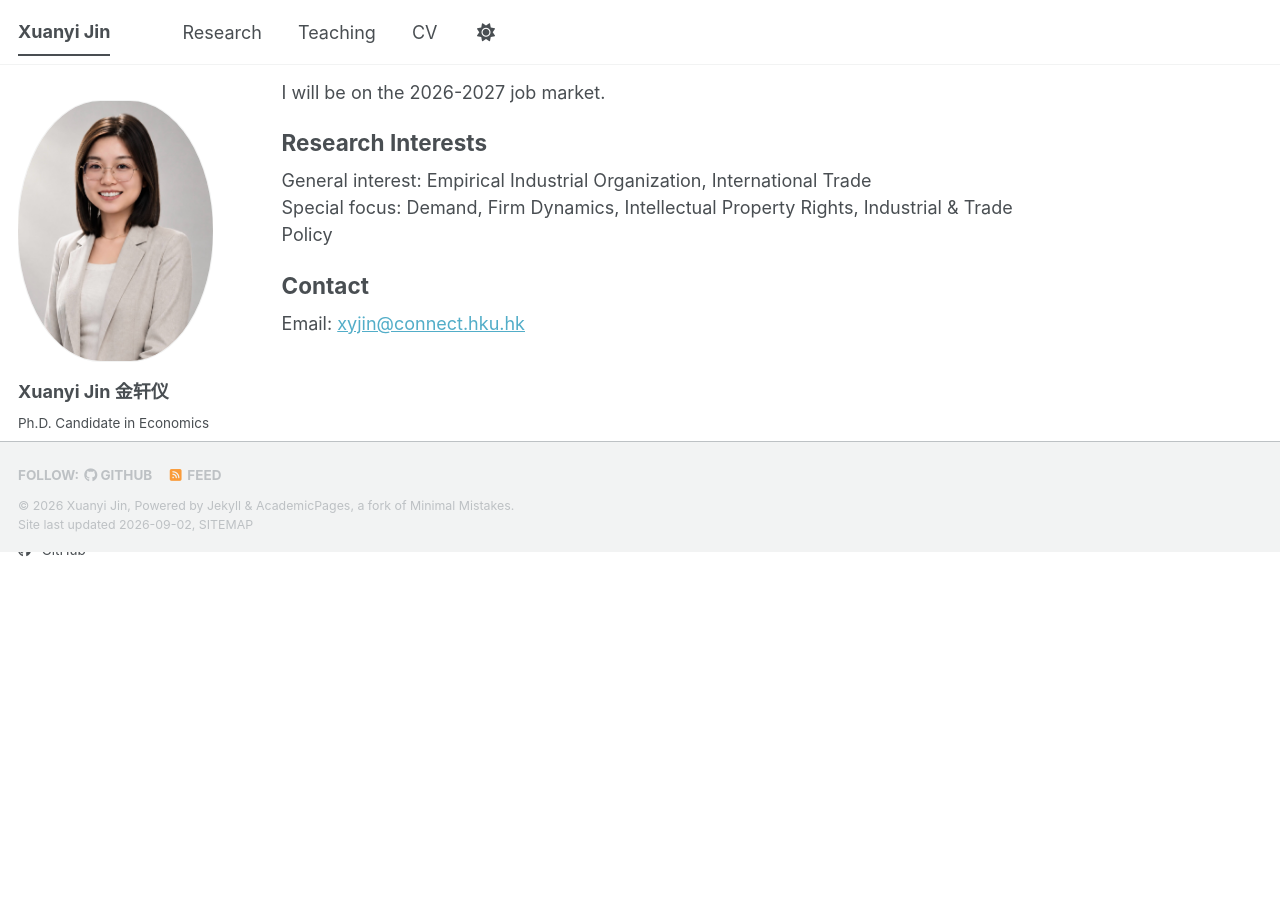
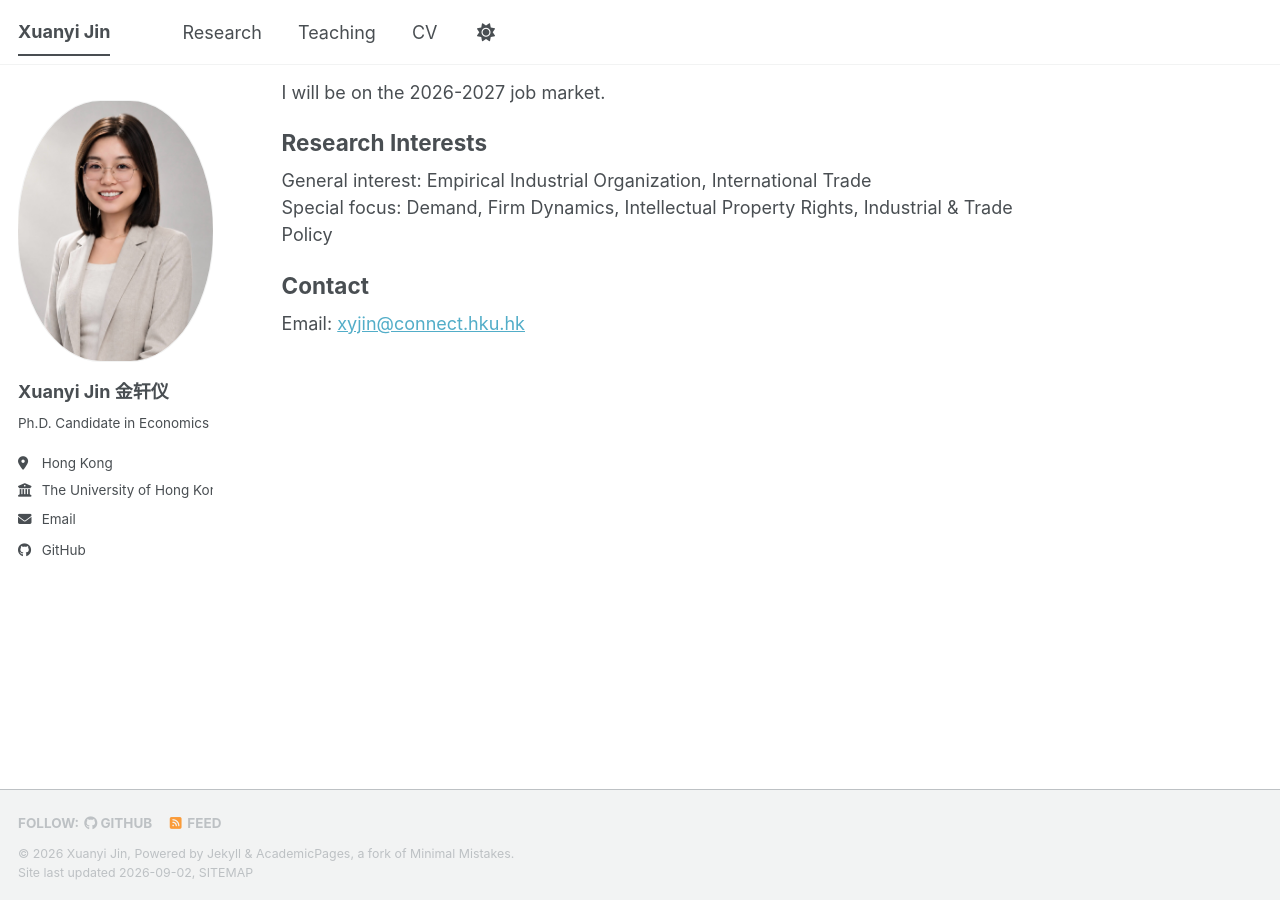
Before and after one commit to xuanyi-jin/xuanyi-jin.github.io, a Jekyll site: the page built from _pages/about.md, in a window 1280 px wide and 900 px high, scrolled down 196 px. Built offline with Jekyll 4.4.1, drawn with Linux system fonts in a browser that asks for light colours; a style sheet for code colours, icons or effects is not loaded; before the commit the page ends 900 px from its top, so only the background shows below that.

Commit message:
Give main content a min-height so footer clears fixed sidebar on short pages
Co-Authored-By: Claude Fable 5 <noreply@anthropic.com>

```diff
--- a/_sass/layout/_page.scss
+++ b/_sass/layout/_page.scss
@@ -10,6 +10,11 @@
   padding-right: 1em;
   animation: intro 0.3s both;
   animation-delay: 0.35s;
+
+  /* keep short pages tall enough that the footer clears the fixed sidebar */
+  @media screen and (min-width: $sidebar-screen-min-width) {
+    min-height: calc(100vh - #{$masthead-height});
+  }
 
   @include breakpoint($x-large) {
     max-width: $x-large;
```
